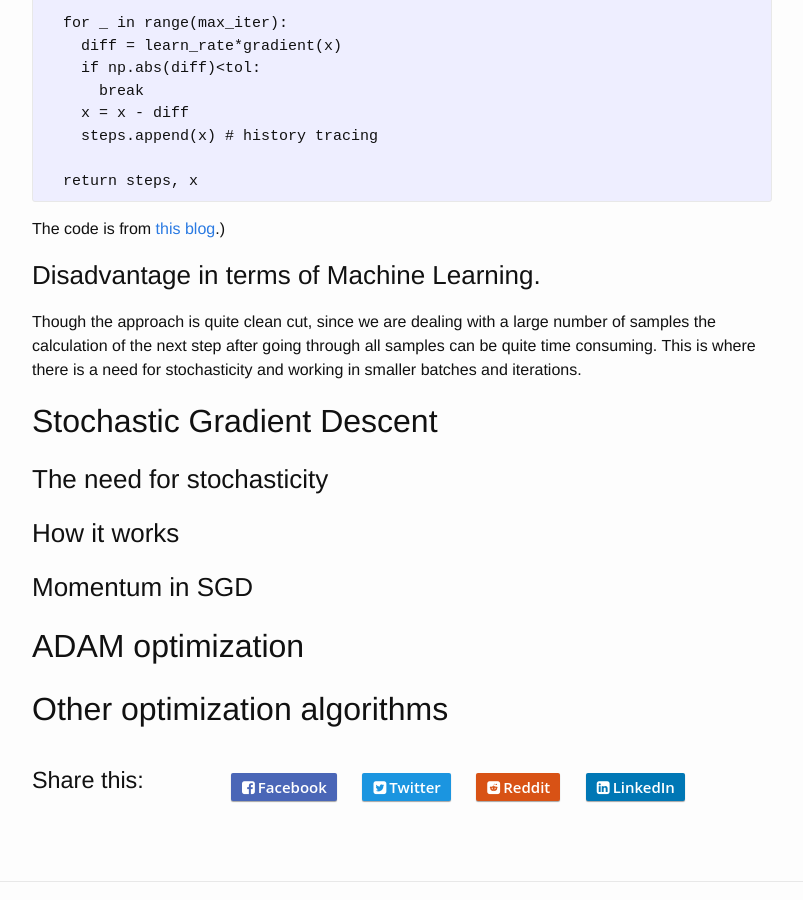
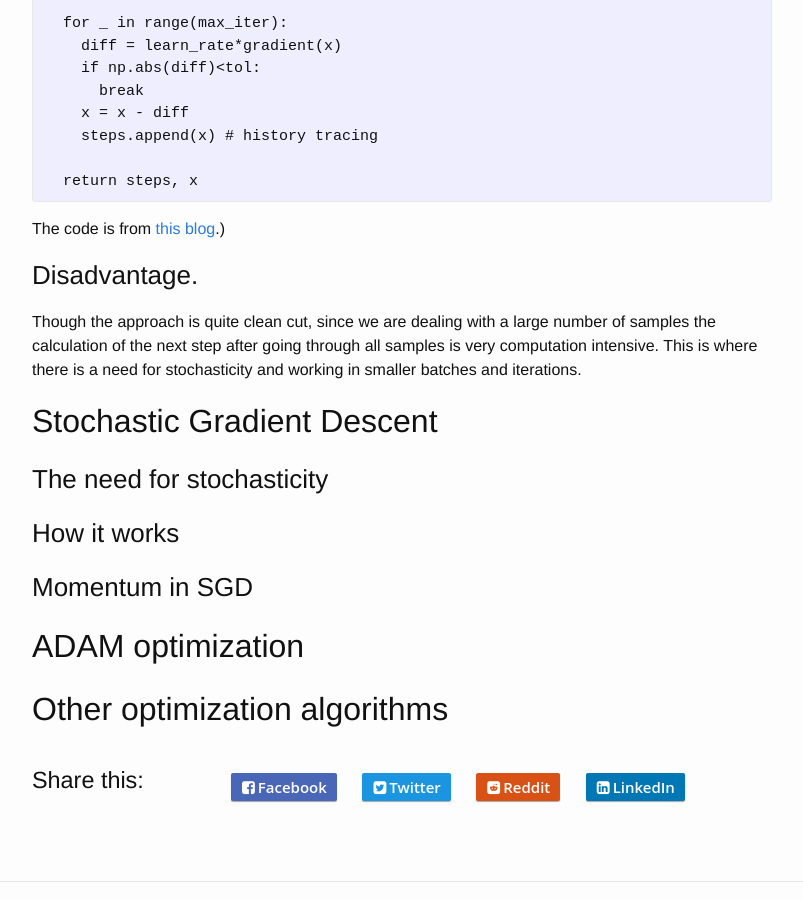
Before and after one commit to AbinavRavi/AbinavRavi.github.io, a Jekyll site: the page built from _posts/2023-02-15-Optimization-Algos.markdown, in a window 1280 px wide and 900 px high, scrolled down 1198 px. Shown: the whole window, without its empty margins (238-1041 px from the left). Built offline with Jekyll 4.4.1, drawn with Linux system fonts in a browser that asks for light colours; nearby versions of some CDN libraries; comment, search, counter and statistics services are not loaded.

Commit message:
corrected an understanding mistake

````diff
--- a/_posts/2023-02-15-Optimization-Algos.markdown
+++ b/_posts/2023-02-15-Optimization-Algos.markdown
@@ -47,9 +47,9 @@ def gradient_descent(start, gradient, learn_rate, max_iter, tol=0.01):
   return steps, x
 ```
 The code is from [this blog](https://towardsdatascience.com/gradient-descent-algorithm-a-deep-dive-cf04e8115f21#:~:text=Gradient%20descent%20(GD)%20is%20an,e.g.%20in%20a%20linear%20regression).)
-### Disadvantage in terms of Machine Learning.
+### Disadvantage.
 
-Though the approach is quite clean cut, since we are dealing with a large number of samples the calculation of the next step after going through all samples can be quite time consuming. This is where there is a need for stochasticity and working in smaller batches and iterations.
+Though the approach is quite clean cut, since we are dealing with a large number of samples the calculation of the next step after going through all samples is very computation intensive. This is where there is a need for stochasticity and working in smaller batches and iterations.
 
 
 ## Stochastic Gradient Descent
````
